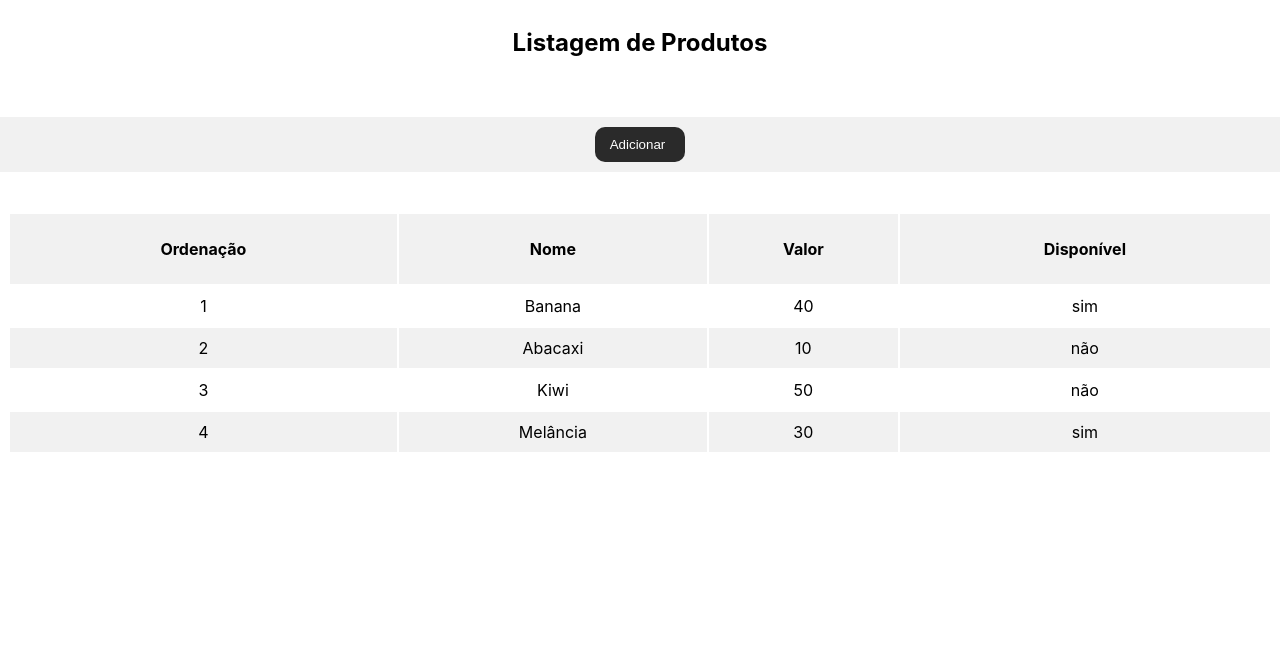
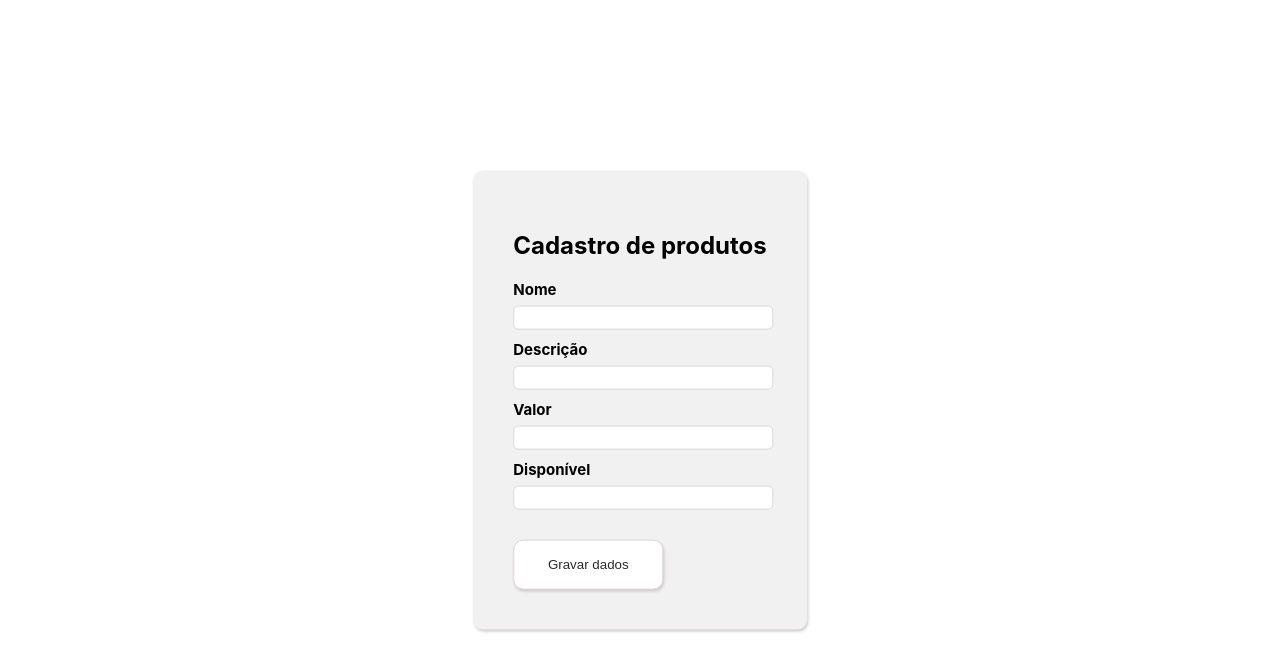
Before and after one commit to getulio-souza/listagem-produtos, an Angular app: page / in a window 1280 px wide. Shown: the top 672 px of the page. Built offline with nearby package versions, Linux system fonts and the light colour scheme.

Commit message:
feature: modal-layout

```diff
--- a/src/app/app.component.html
+++ b/src/app/app.component.html
@@ -1,2 +1,2 @@
-<!-- <app-subscribe-modal></app-subscribe-modal> -->
-<app-table-list></app-table-list>
+<app-subscribe-modal></app-subscribe-modal>
+<!-- <app-table-list></app-table-list> -->
--- a/src/app/subscribe-modal/subscribe-modal.component.html
+++ b/src/app/subscribe-modal/subscribe-modal.component.html
@@ -1 +1,33 @@
-<p>subscribe-modal works!</p>
+<section class="subscribe-modal-background">
+  <form class="subscribe-modal-container">
+    <div class="title-container">
+      <h2>Cadastro de produtos</h2>
+    </div>
+    <article class="subscribe-form-data">
+      <!-- name -->
+      <div class="subscribe-modal-input">
+        <label>Nome</label>
+        <input type="text"/>
+      </div>
+      <!-- description -->
+      <div class="subscribe-modal-input">
+        <label>Descrição</label>
+        <input type="text" />
+      </div>
+      <!-- price -->
+      <div class="subscribe-modal-input">
+        <label>Valor</label>
+        <input type="number" />
+      </div>
+      <!-- avaliable -->
+      <div class="subscribe-modal-input">
+        <label>Disponível</label>
+        <input type="text" />
+      </div>
+    </article>
+    <!-- button -->
+    <div class="subscribe-btn">
+      <button>Gravar dados</button>
+    </div>
+  </form>
+</section>
--- a/src/app/subscribe-modal/subscribe-modal.component.scss
+++ b/src/app/subscribe-modal/subscribe-modal.component.scss
@@ -0,0 +1,67 @@
+.subscribe-modal-background{
+  background-color: #f1f1f1;
+  box-shadow: 1px 2px 3px #d1caca;
+  max-width: 500px;
+  height: auto;
+  position: fixed;
+  top: 50%;
+  left: 50%;
+  transform: translate(-50%, -50%);
+  padding: 40px;
+  border-radius: 10px;
+
+  .subscribe-modal-container{
+    .title-container{
+      font-weight: 900;
+    }
+
+    .subscribe-form-data {
+      display: flex;
+      flex-direction: column;
+    }
+
+    .subscribe-modal-input {
+      display: flex;
+      flex-direction: column;
+      padding-bottom: 10px;
+
+      label {
+        font-size: 15px;
+        padding-bottom: 7px;
+        font-weight: 700;
+      }
+
+      input {
+        width: 100%;
+        height: 20px;
+        margin: 0 auto;
+        border: 1px solid #ded7d7;
+        border-radius: 5px;
+      }
+    }
+
+    .subscribe-btn {
+      padding-top: 20px;
+
+      button {
+        background-color: #fff;
+        color: #2a2a2a;
+        box-shadow: 1px 2px 3px #d1caca;
+        border: none;
+        border: 1px solid #e0d7d7;
+        padding: 10px 20px;
+        width: 150px;
+        height: 50px;
+        cursor: pointer;
+        transition: .3s;
+        border-radius: 10px;
+
+        &:hover {
+          background-color: #2a2a2a;
+          color: #fff;
+        }
+      }
+    }
+  }
+
+}
```
